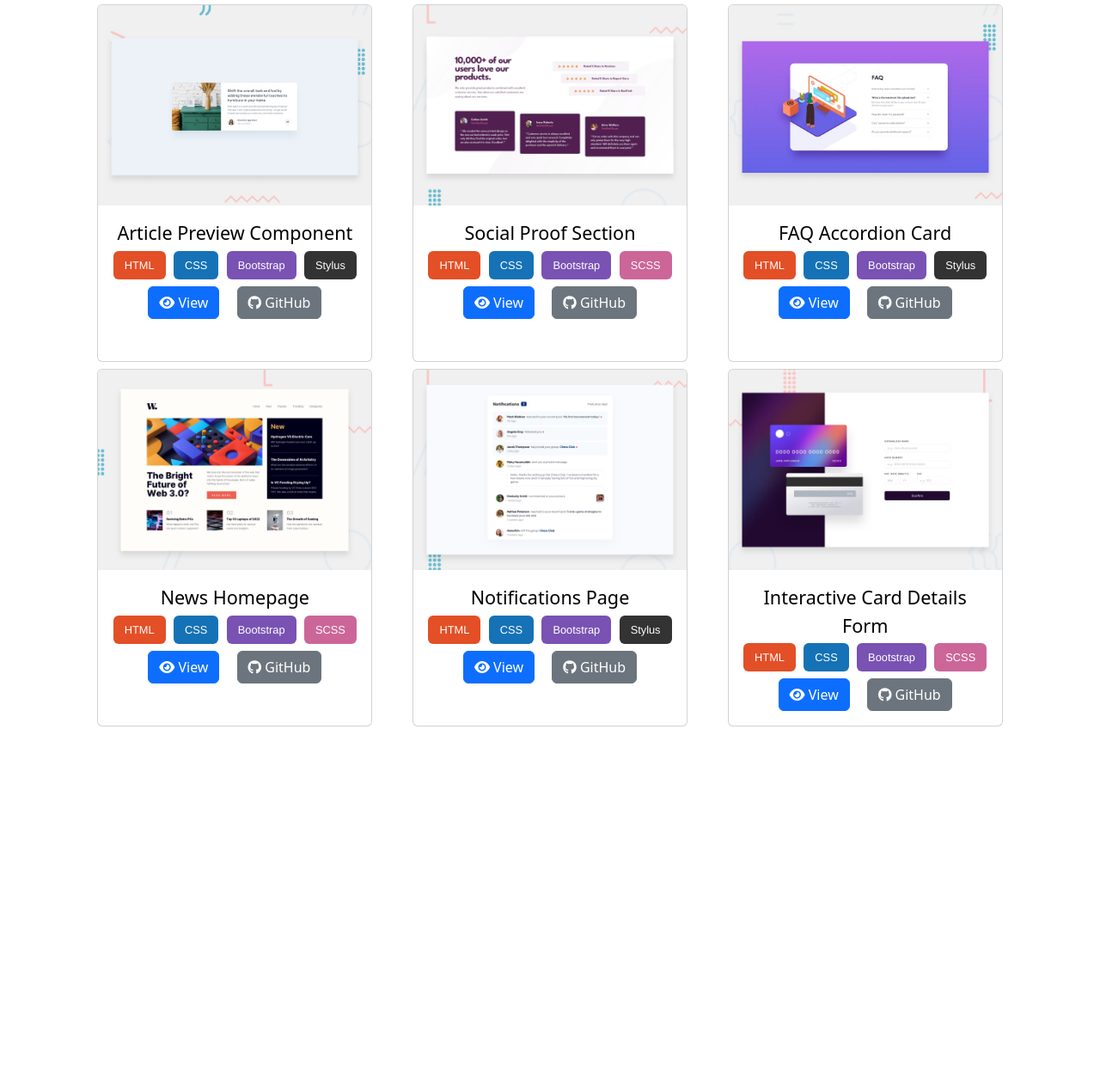
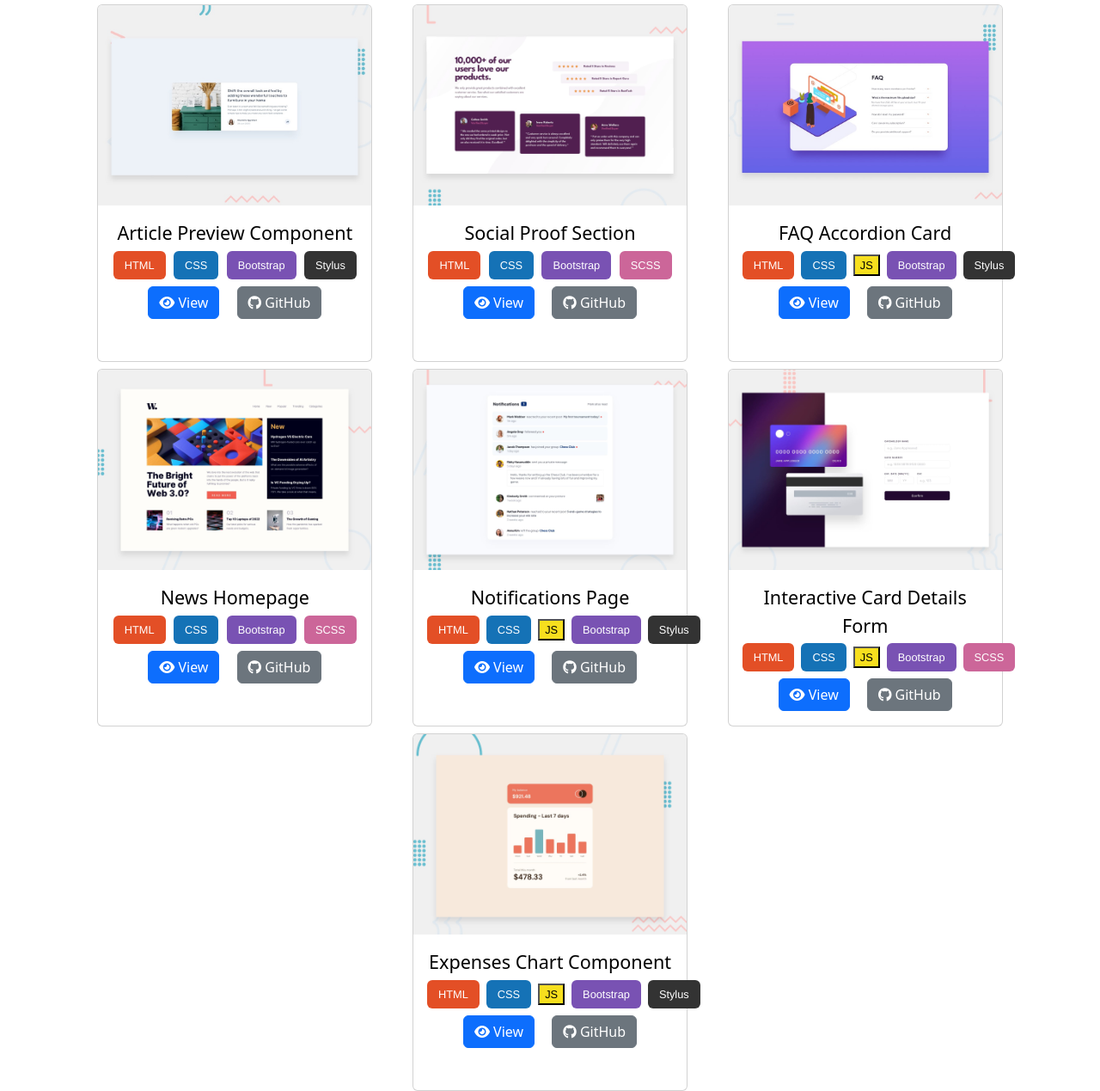
Before and after one commit to Petrosdevri/Frontend-Mentor-Challenges, a website: page index.html in a window 1280 px wide. Shown: the part 1395-2664 px from the top of the page at 86% size. Before the commit the page ends 2240 px from the top, so only its background shows below. Drawn offline with nearby package versions, Linux system fonts and the light colour scheme.

Commit message:
Updated website

```diff
--- a/index.html
+++ b/index.html
@@ -120,7 +120,7 @@
                     <img src="faq-accordion-card-main/design/desktop-preview.jpg" class="card-img-top" alt="FAQ Accordion Card">
                     <div class="card-body">
                         <div class="card-title">FAQ Accordion Card</div>
-                        <div class="card-subtitle mb-2 text-muted"><div class="d-flex justify-content-evenly align-items-center gap-2"><button class="btn html-btn">HTML</button><button class="btn css-btn">CSS</button><button class="btn bootstrap-btn">Bootstrap</button><button class="btn stylus-btn">Stylus</button></div></div>
+                        <div class="card-subtitle mb-2 text-muted"><div class="d-flex justify-content-evenly align-items-center gap-2"><button class="btn html-btn">HTML</button><button class="btn css-btn">CSS</button><button class="js-btn">JS</button><button class="btn bootstrap-btn">Bootstrap</button><button class="btn stylus-btn">Stylus</button></div></div>
                         <a class="btn btn-primary card-link" href="faq-accordion-card-main/index.html" target="_blank"><i class="fa-solid fa-eye"></i> View</a>
                         <a class="btn btn-secondary card-link" href="https://github.com/Petrosdevri/Frontend-Mentor-Challenges/tree/main/faq-accordion-card-main" target="_blank"><i class="fa-brands fa-github"></i> GitHub</a>
                     </div>
@@ -138,7 +138,7 @@
                     <img src="notifications-page-main/design/desktop-preview.jpg" class="card-img-top" alt="Notifications Page">
                     <div class="card-body">
                         <div class="card-title">Notifications Page</div>
-                        <div class="card-subtitle mb-2 text-muted"><div class="d-flex justify-content-evenly align-items-center gap-2"><button class="btn html-btn">HTML</button><button class="btn css-btn">CSS</button><button class="btn bootstrap-btn">Bootstrap</button><button class="btn stylus-btn">Stylus</button></div></div>
+                        <div class="card-subtitle mb-2 text-muted"><div class="d-flex justify-content-evenly align-items-center gap-2"><button class="btn html-btn">HTML</button><button class="btn css-btn">CSS</button><button class="js-btn">JS</button><button class="btn bootstrap-btn">Bootstrap</button><button class="btn stylus-btn">Stylus</button></div></div>
                         <a class="btn btn-primary card-link" href="notifications-page-main/index.html" target="_blank"><i class="fa-solid fa-eye"></i> View</a>
                         <a class="btn btn-secondary card-link" href="https://github.com/Petrosdevri/Frontend-Mentor-Challenges/tree/main/notifications-page-main" target="_blank"><i class="fa-brands fa-github"></i> GitHub</a>
                     </div>
@@ -147,9 +147,18 @@
                     <img src="interactive-card-details-form-main/design/desktop-preview.jpg" class="card-img-top" alt="Interactive Card Details Form">
                     <div class="card-body">
                         <div class="card-title">Interactive Card Details Form</div>
-                        <div class="card-subtitle mb-2 text-muted"><div class="d-flex justify-content-evenly align-items-center gap-2"><button class="btn html-btn">HTML</button><button class="btn css-btn">CSS</button><button class="btn bootstrap-btn">Bootstrap</button><button class="btn scss-btn">SCSS</button></div></div>
+                        <div class="card-subtitle mb-2 text-muted"><div class="d-flex justify-content-evenly align-items-center gap-2"><button class="btn html-btn">HTML</button><button class="btn css-btn">CSS</button><button class="js-btn">JS</button><button class="btn bootstrap-btn">Bootstrap</button><button class="btn scss-btn">SCSS</button></div></div>
                         <a class="btn btn-primary card-link" href="interactive-card-details-form-main/index.html" target="_blank"><i class="fa-solid fa-eye"></i> View</a>
                         <a class="btn btn-secondary card-link" href="https://github.com/Petrosdevri/Frontend-Mentor-Challenges/tree/main/interactive-card-details-form-main" target="_blank"><i class="fa-brands fa-github"></i> GitHub</a>
+                    </div>
+                </div>
+                <div class="card" style="width: 20rem; height: 26rem;">
+                    <img src="expenses-chart-component-main/design/desktop-preview.jpg" class="card-img-top" alt="Expenses Chart Component">
+                    <div class="card-body">
+                        <div class="card-title">Expenses Chart Component</div>
+                        <div class="card-subtitle mb-2 text-muted"><div class="d-flex justify-content-evenly align-items-center gap-2"><button class="btn html-btn">HTML</button><button class="btn css-btn">CSS</button><button class="js-btn">JS</button><button class="btn bootstrap-btn">Bootstrap</button><button class="btn stylus-btn">Stylus</button></div></div>
+                        <a class="btn btn-primary card-link" href="expenses-chart-component-main/index.html" target="_blank"><i class="fa-solid fa-eye"></i> View</a>
+                        <a class="btn btn-secondary card-link" href="https://github.com/Petrosdevri/Frontend-Mentor-Challenges/tree/main/expenses-chart-component-main" target="_blank"><i class="fa-brands fa-github"></i> GitHub</a>
                     </div>
                 </div>
             </div>
```
